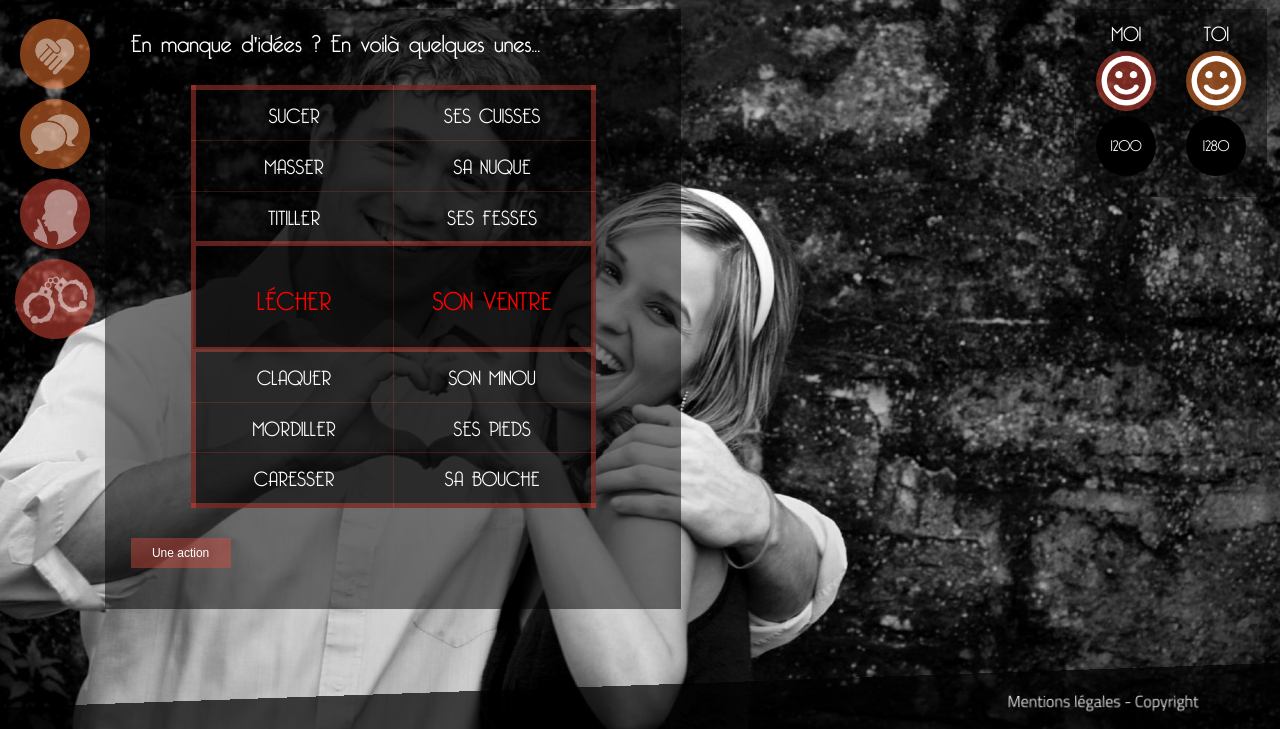
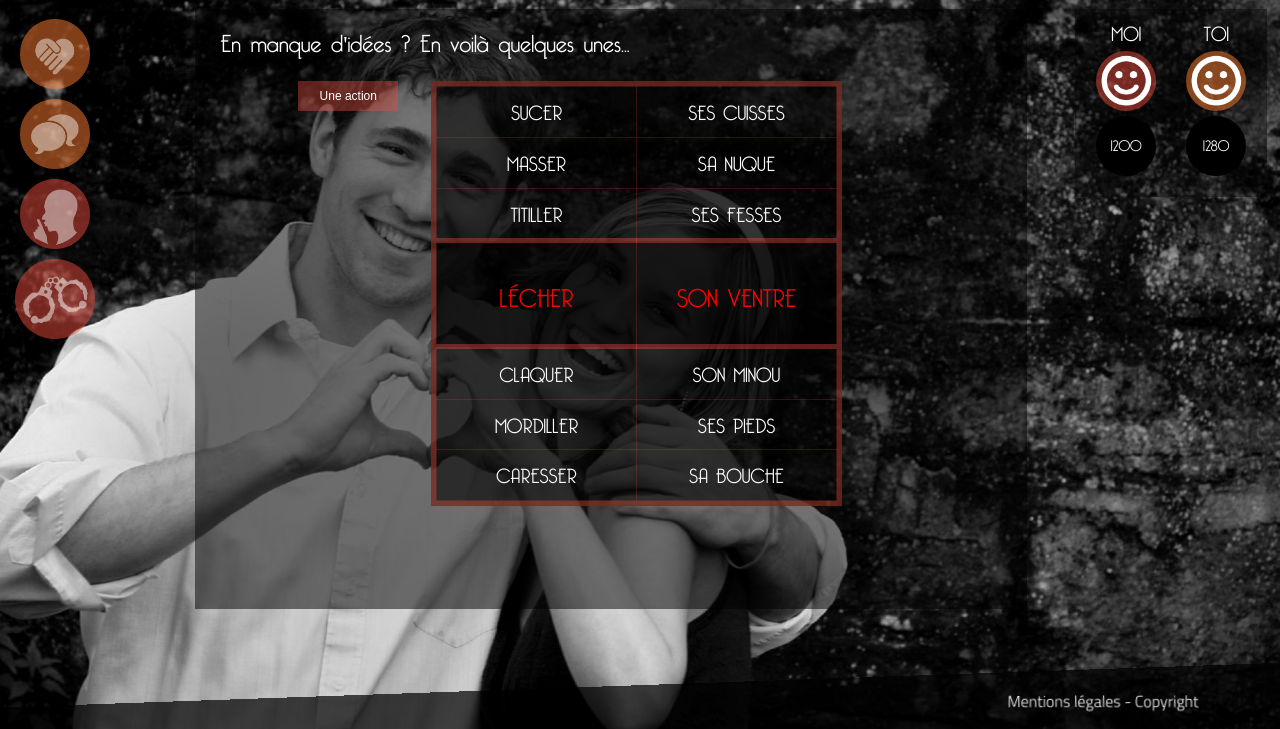
Before and after one commit to emoc11/P2016-E05-PHP, a PHP site: page /app/Views/jeux.html in a window 1280 px wide. Shown: the part 71-800 px from the top of the page. Run offline with PHP 8.4, Linux system fonts and the light colour scheme; some libraries are stand-ins or nearby versions.

Commit message:
Modif mise en page Jeux coquin

```diff
--- a/app/Views/jeux.html
+++ b/app/Views/jeux.html
@@ -51,6 +51,8 @@
 
   <section class="main" id="jeux">
   	<h1 class="mainTitle">En manque d'idées ? En voilà quelques unes...</h1>
+    <div id='centrer_jeux'>
+      <button id="randomize">Une action</button>
     	<table id="roulette">
     		<tr>
     			<td class="verbe" id="vb1">sucer</td>
@@ -81,7 +83,7 @@
     			<td class="zone" id="zn7">sa bouche</td>
     		</tr>
     	</table>
-  	<button id="randomize">Une action</button>
+    </div>
   </section>
 
 
--- a/public/stylesheet/uandme.css
+++ b/public/stylesheet/uandme.css
@@ -1141,9 +1141,13 @@
 
 /*Page jeux coquins*/
 
-#jeux{
+/*#jeux{
 	width: 45%;
 	margin: auto;
+}*/
+
+#centrer_jeux {
+	margin-left: 10%;
 }
 
 #roulette{
@@ -1153,9 +1157,8 @@
 	border: 5px solid rgba(231,76,60, 0.4);
 	background: rgba(0,0,0,0.6);
 	font-family: Bellerose;
-	margin: auto;
-	margin-top: 30px;
-	margin-bottom: 30px;
+	margin: 10px 0 0 30px;
+	display: inline-block;
 }
 
 #roulette td{
@@ -1179,9 +1182,11 @@
 #jeux button{
 	width: 100px;
 	height: 30px;
-	margin: auto;
+	margin-top: 10px;
 	background :rgba(231,76,60, 0.4);
 	border: none;
+	display: inline-block;
+	vertical-align: top;
 }
 
 /* Page Le chat*/
```
Lines whose indentation alone changed are shown as unchanged.
